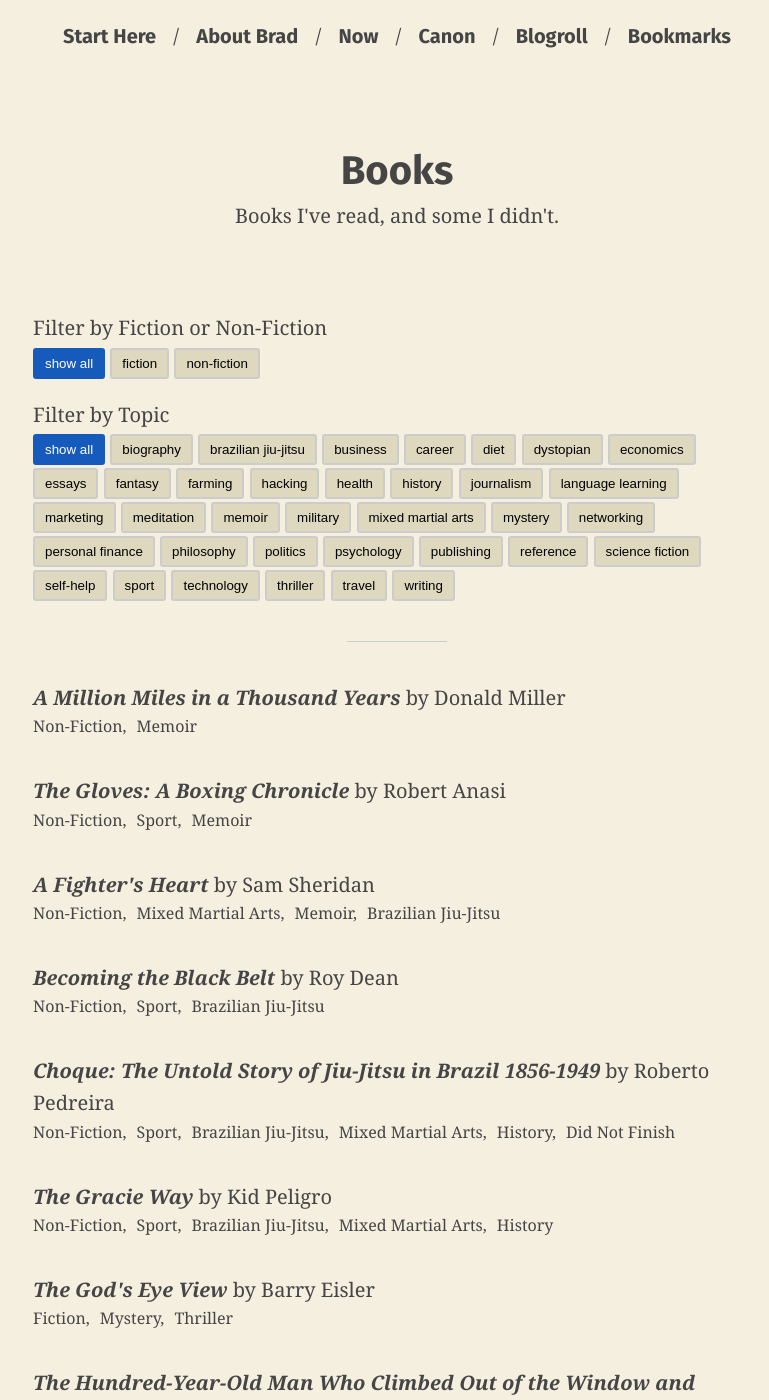
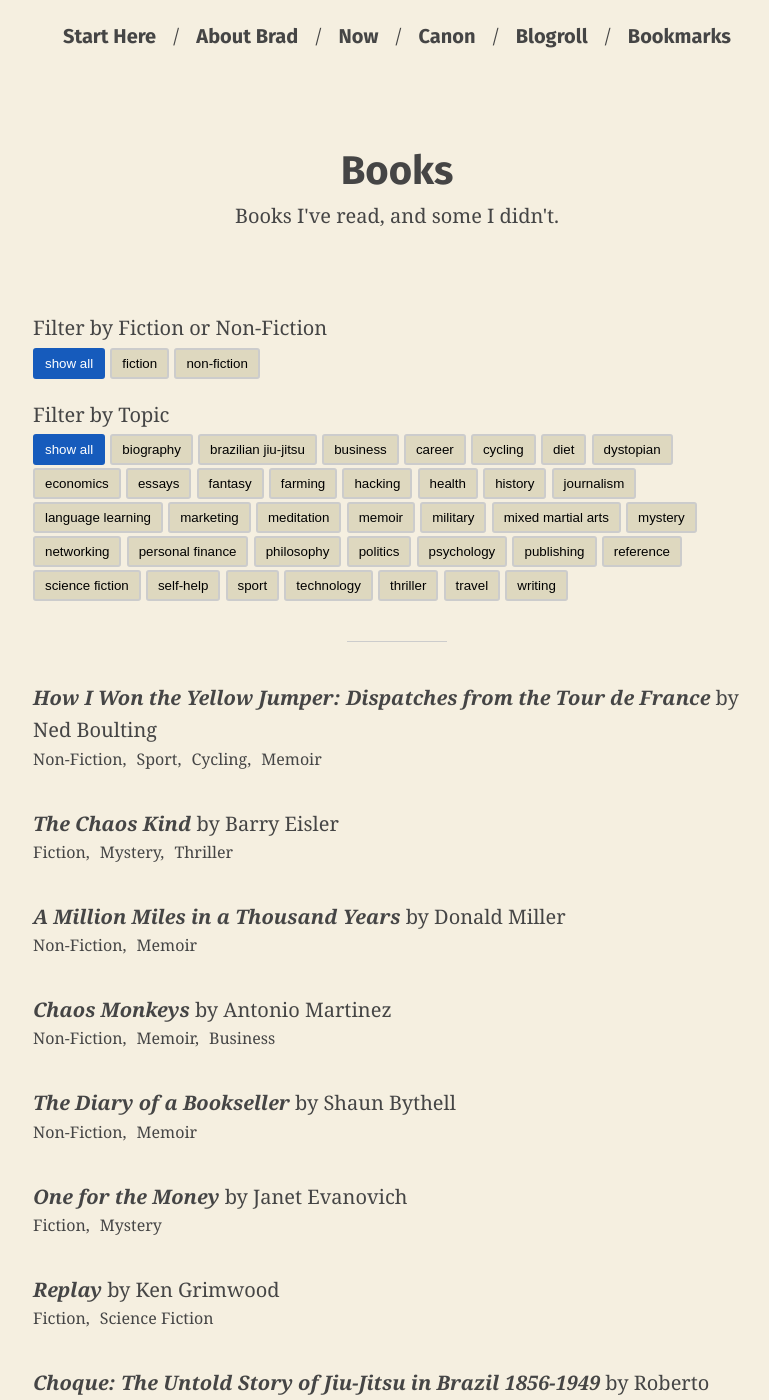
Before and after one commit to bradonomics/bradonomics.com, a Jekyll site: the page built from _pages/books.html, in a window 1280 px wide and 1400 px high. Shown: the whole window, without its empty margins (243-1012 px from the left). Built offline with Jekyll 4.4.1, drawn with Linux system fonts in a browser that asks for light colours; some of the changed text lies outside the part shown.

Commit message:
New books

```diff
--- a/_data/books.yml
+++ b/_data/books.yml
@@ -2,37 +2,47 @@
   author:
   fiction: false
   tags: []
+  finished: true
+- title: 'How I Won the Yellow Jumper: Dispatches from the Tour de France'
+  author: Ned Boulting
+  fiction: false
+  tags: ['Sport', 'Cycling', 'Memoir']
+  finished: true
+- title: The Chaos Kind
+  author: Barry Eisler
+  fiction: true
+  tags: ['Mystery', 'Thriller']
   finished: true
 - title: A Million Miles in a Thousand Years
   author: Donald Miller
   fiction: false
   tags: ['Memoir']
   finished: true
-- title: 'The Gloves: A Boxing Chronicle'
-  author: Robert Anasi
+- title: Chaos Monkeys
+  author: Antonio Martinez
   fiction: false
-  tags: ['Sport', 'Memoir']
+  tags: ['Memoir', 'Business']
   finished: true
-- title: A Fighter's Heart
-  author: Sam Sheridan
+- title: The Diary of a Bookseller
+  author: Shaun Bythell
   fiction: false
-  tags: ['Mixed Martial Arts', 'Memoir', 'Brazilian Jiu-Jitsu']
+  tags: ['Memoir']
   finished: true
-- title: Becoming the Black Belt
-  author: Roy Dean
-  fiction: false
-  tags: ['Sport', 'Brazilian Jiu-Jitsu']
+- title: One for the Money
+  author: Janet Evanovich
+  fiction: true
+  tags: ['Mystery']
+  finished: true
+- title: Replay
+  author: Ken Grimwood
+  fiction: true
+  tags: ['Science Fiction']
   finished: true
 - title: 'Choque: The Untold Story of Jiu-Jitsu in Brazil 1856-1949'
   author: Roberto Pedreira
   fiction: false
   tags: ['Sport', 'Brazilian Jiu-Jitsu', 'Mixed Martial Arts', 'History']
   finished: false
-- title: The Gracie Way
-  author: Kid Peligro
-  fiction: false
-  tags: ['Sport', 'Brazilian Jiu-Jitsu', 'Mixed Martial Arts', 'History']
-  finished: true
 - title: The God's Eye View
   author: Barry Eisler
   fiction: true
@@ -243,11 +253,6 @@
   fiction: false
   tags: ['Farming', 'Self-Help']
   finished: true
-- title: The Termination Node
-  author: Lois Gresh & Robert Weinberg
-  fiction: true
-  tags: ['Science Fiction', 'Thriller']
-  finished: true
 - title: Traction
   author: Gabriel Weinberg
   fiction: false
@@ -343,11 +348,6 @@
   fiction: false
   tags: ['Health', 'Diet']
   finished: true
-- title: Chaos Monkeys
-  author: Antonio Martinez
-  fiction: false
-  tags: ['Memoir', 'Business']
-  finished: true
 - title: Outliers
   author: Malcolm Gladwell
   fiction: false
@@ -397,6 +397,11 @@
   author: Jason Fried & David Hansson
   fiction: false
   tags: ['Business']
+  finished: true
+- title: 'The Gloves: A Boxing Chronicle'
+  author: Robert Anasi
+  fiction: false
+  tags: ['Sport', 'Memoir']
   finished: true
 - title: The Maker's Diet
   author: Jordan Rubin
@@ -462,11 +467,6 @@
   author: Chris Anderson
   fiction: false
   tags: ['Economics']
-  finished: true
-- title: The Diary of a Bookseller
-  author: Shaun Bythell
-  fiction: false
-  tags: ['Memoir']
   finished: true
 - title: The Education of Millionaires
   author: Michael Ellsberg
@@ -628,16 +628,6 @@
   fiction: false
   tags: ['Business']
   finished: true
-- title: One for the Money
-  author: Janet Evanovich
-  fiction: true
-  tags: ['Mystery']
-  finished: true
-- title: Replay
-  author: Ken Grimwood
-  fiction: true
-  tags: ['Science Fiction']
-  finished: true
 - title: The Khmer Kill
   author: Barry Eisler
   fiction: true
@@ -761,7 +751,7 @@
 - title: The One-Straw Revolution
   author: Masanobu Fukuoka
   fiction: false
-  tags: []
+  tags: ['Farming']
   finished: false
 - title: The Icarus Deception
   author: Seth Godin
@@ -791,5 +781,25 @@
 - title: Don't Sleep, There are Snakes
   author: Daniel Everett
   fiction: false
-  tags: []
+  tags: ['Memoir']
   finished: false
+- title: The Gracie Way
+  author: Kid Peligro
+  fiction: false
+  tags: ['Sport', 'Brazilian Jiu-Jitsu', 'Mixed Martial Arts', 'History']
+  finished: true
+- title: Becoming the Black Belt
+  author: Roy Dean
+  fiction: false
+  tags: ['Sport', 'Brazilian Jiu-Jitsu']
+  finished: true
+- title: A Fighter's Heart
+  author: Sam Sheridan
+  fiction: false
+  tags: ['Sport', 'Mixed Martial Arts', 'Memoir', 'Brazilian Jiu-Jitsu']
+  finished: true
+- title: The Termination Node
+  author: Lois Gresh & Robert Weinberg
+  fiction: true
+  tags: ['Science Fiction', 'Thriller']
+  finished: true
```
